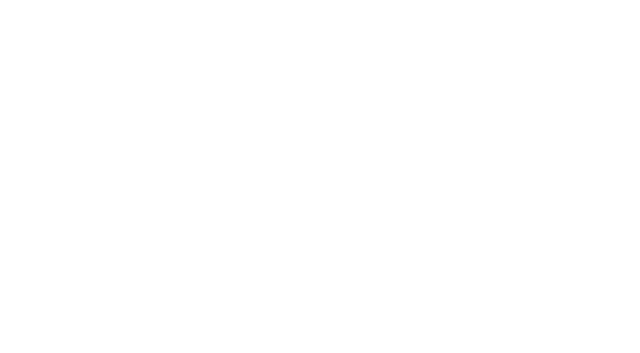
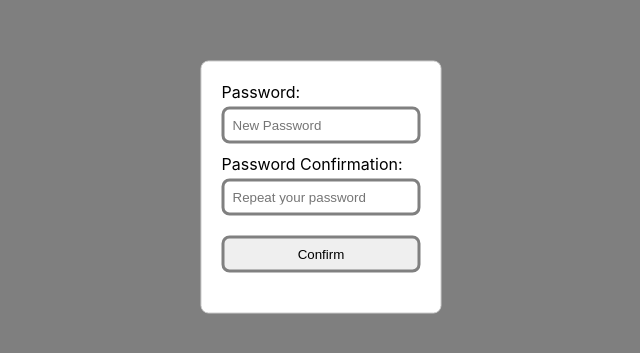
Before and after one commit to RicardoElias98/projeto5frontend, a React (Create React App) app: page /confirmationToken in a window 1280 px wide. Before the commit this address had no page. Shown: the part 213-566 px from the top of the page, without its empty margins (319-959 px from the left). Built offline with nearby package versions, Linux system fonts and the light colour scheme.

Commit message:
página para mudar a password criada ao confirmar a conta

```diff
--- /dev/null
+++ b/src/Pages/ConfirmationToken.jsx
@@ -0,0 +1,45 @@
+import React from "react";
+
+function ConfirmationToken() {
+  return (
+    <div>
+      <div className="overlay"></div>
+      <div className="modal">
+        <form /*onSubmit={handleSubmit}*/>
+          <div>
+            <div className="labels-containers">
+              <label htmlFor="password"> Password: </label>
+              <input
+                type="password"
+                name="password"
+                defaultValue=""
+                /*onChange={handleChange}*/
+                placeholder="New Password"
+              />
+
+              <label>
+                <label htmlFor="PasswordConfirmation">
+                  {" "}
+                  Password Confirmation:{" "}
+                </label>
+                <input
+                  type="password"
+                  name="password"
+                  defaultValue=""
+                  /*onChange={handleChange}*/
+                  placeholder="Repeat your password"
+                />
+              </label>
+              <div className="button-container">
+            <input className="button" type="submit" value="Confirm" />
+          </div>
+            </div>
+          </div>
+        </form>
+      </div>
+    </div>
+
+  );
+}
+
+export default ConfirmationToken;
--- a/src/index.js
+++ b/src/index.js
@@ -13,6 +13,7 @@
 import DeletedTasks from "./Pages/DeletedTasks";
 import UsersTable from "./Pages/UsersTable";
 import UserProfile from "./Pages/UserProfile";
+import ConfirmationToken from "./Pages/ConfirmationToken";
 
 const root = ReactDOM.createRoot(document.getElementById("root"));
 root.render(
@@ -29,6 +30,7 @@
         <Route path="/deletedTasks" element={<DeletedTasks />} />
         <Route path="/usersTable" element={<UsersTable />} />
         <Route path="/userProfile/:username" element={<UserProfile />} />
+        <Route path="/confirmationToken" element={<ConfirmationToken />} />
       </Routes>
     </Router>
   </React.StrictMode>
```
